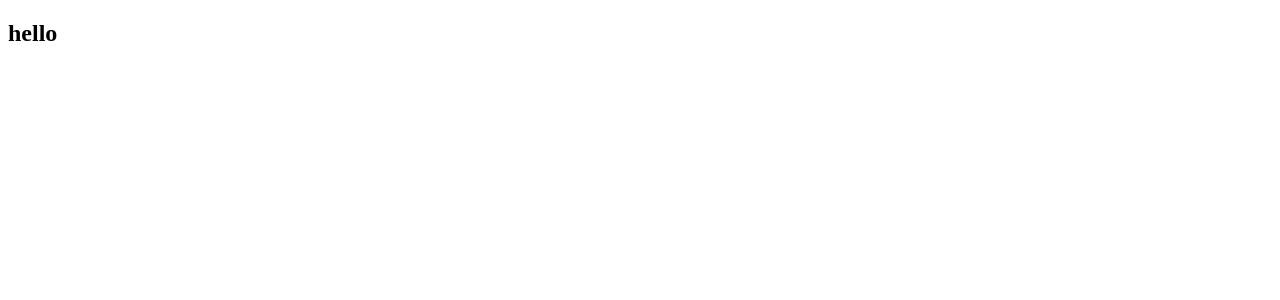
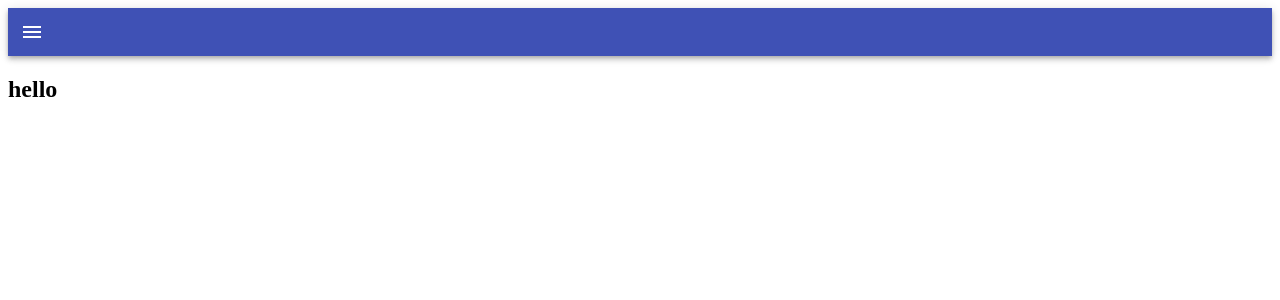
Before and after one commit to JoeyKim127/WordCloud, a React app: page / in a window 1280 px wide. Shown: the top 300 px of the page. Built offline with nearby package versions, Linux system fonts and the light colour scheme.

Commit message:
add nav bar

```diff
--- a/package.json
+++ b/package.json
@@ -4,6 +4,8 @@
   "main": "index.js",
   "license": "MIT",
   "dependencies": {
+    "@material-ui/core": "^4.7.1",
+    "@material-ui/icons": "^4.5.1",
     "react": "^16.12.0",
     "react-dom": "^16.12.0"
   },
--- a/src/components/App.js
+++ b/src/components/App.js
@@ -1,9 +1,10 @@
 import React, {Component} from 'react';
-
+import AppShell from './AppShell';
 class App extends Component {
     render() {
     return (
         <div>
+            <AppShell />
             <h2>hello</h2>
         </div>
     );
--- /dev/null
+++ b/src/components/AppShell.js
@@ -0,0 +1,47 @@
+import React, { Component } from 'react'
+import  {withStyles} from '@material-ui/core/styles';
+import AppBar from '@material-ui/core/AppBar';
+import Drawer from '@material-ui/core/Drawer';
+import  MenuItem  from '@material-ui/core/MenuItem';
+import IconButton from '@material-ui/core/IconButton';
+import MenuIcon from '@material-ui/icons/Menu';
+
+const styles = {
+    root: {
+        flexGrow: 1,
+    },
+    menuButton: {
+        marginRight: 'auto',
+    },
+}
+
+class AppShell extends Component {
+    constructor(props) {
+        super(props);
+        this.state = {
+            toggle: false
+        };
+    }
+    handleDrawerToggle = () => this.setState({toggle: !this.state.toggle})
+    render() {
+        const { classes } = this.props;
+        return (
+            <div className={classes.root}>
+                <AppBar position="static" >
+                    <IconButton className={classes.menuButton} color="inherit" onClick={this.handleDrawerToggle}>
+                        <MenuIcon />
+                    </IconButton>
+                </AppBar>
+                <Drawer open={this.state.toggle} >
+                    <MenuItem onClick={this.handleDrawerToggle}>HOME</MenuItem>
+                    <MenuItem onClick={this.handleDrawerToggle}>MYPAGE</MenuItem>
+
+                </Drawer>
+
+            </div>
+        )
+    }
+}
+
+
+export default withStyles(styles)(AppShell);
```
Also changed, not shown: 1 other file (tests, documents, lock files or other folders).
